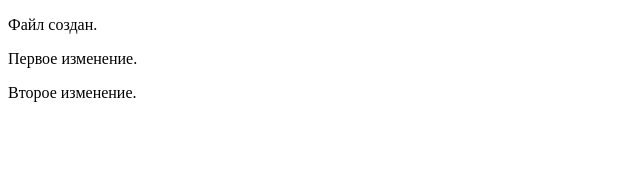
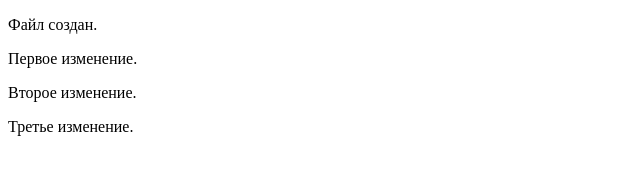
Before and after one commit to taranti555/test, a plain HTML site: page index.html in a window 1280 px wide. Shown: the whole page, without its empty margins (0-640 px from the left). Drawn offline with Linux system fonts and the light colour scheme.

Commit message:
Index change fourth time

```diff
--- a/index.html
+++ b/index.html
@@ -12,5 +12,6 @@
 		<p>Файл создан.</p>
 		<p>Первое изменение.</p>
 		<p>Второе изменение.</p>
+		<p>Третье изменение.</p>
 	</body>
 </html>
```
